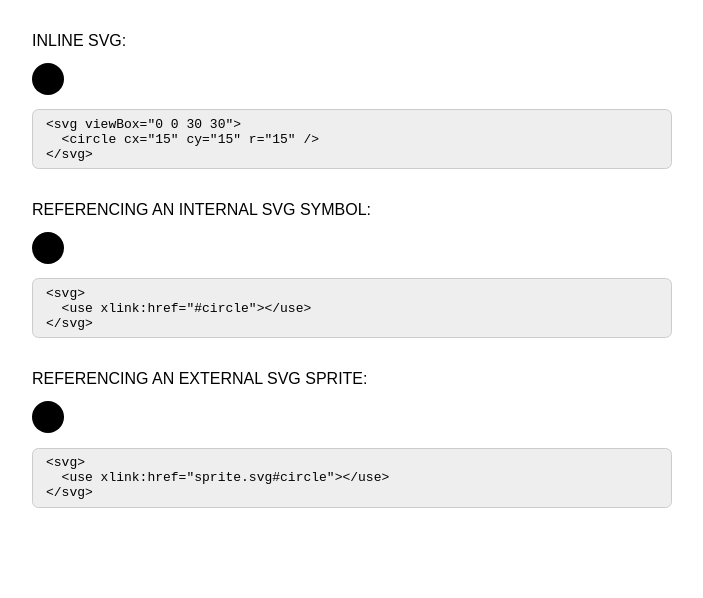
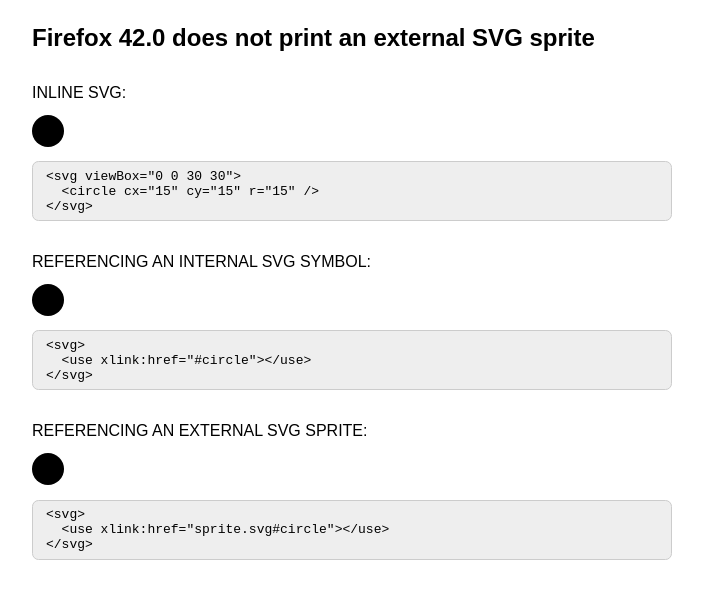
Before and after one commit to mstoltenburg/prototypes, a plain HTML site: page svg-bug/index.html in a window 1280 px wide. Shown: the whole page, without its empty margins (288-991 px from the left). Drawn offline with Linux system fonts and the light colour scheme.

Commit message:
Add headline

```diff
--- a/svg-bug/index.html
+++ b/svg-bug/index.html
@@ -9,6 +9,11 @@
       font-family: sans-serif;
       margin: 0 auto;
       max-width: 40em;
+    }
+
+    h1 {
+      font-size: 1.5em;
+      margin: 1em 0;
     }
 
     h2 {
@@ -42,6 +47,8 @@
     </symbol>
   </svg>
 
+  <h1>Firefox 42.0 does not print an external SVG sprite</h1>
+
   <h2>Inline SVG:</h2>
   <svg viewBox="0 0 30 30">
     <circle cx="15" cy="15" r="15"/>
```
